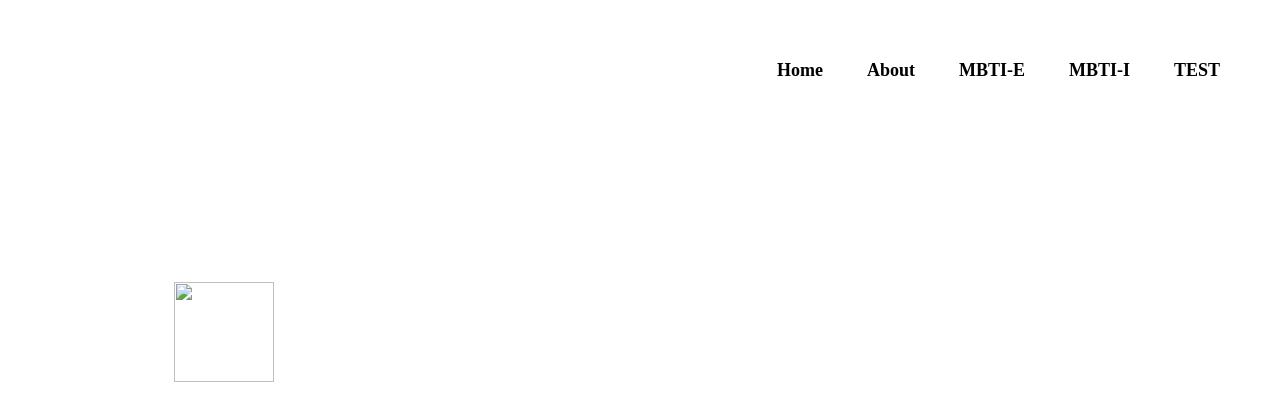
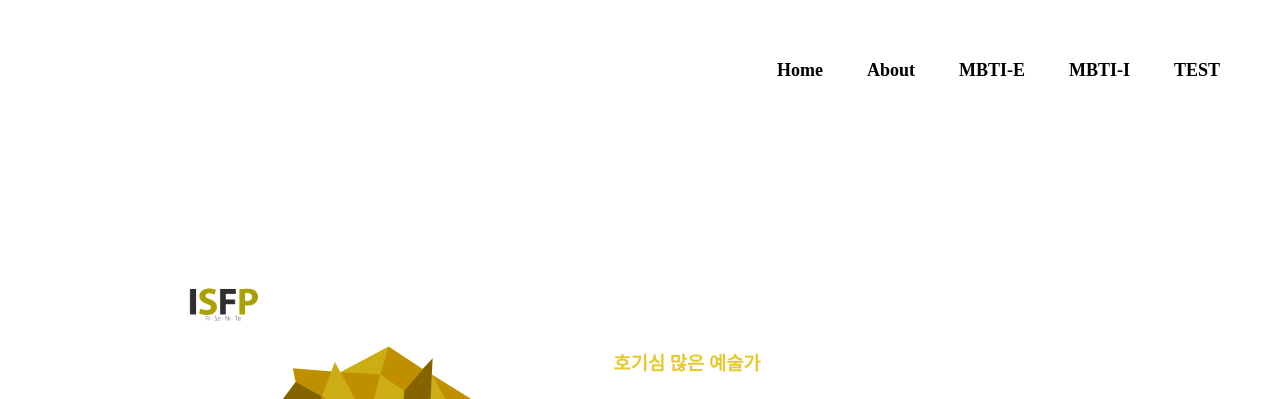
Before and after one commit to uuuxyu/yuux.github.io, a plain HTML site: page index15.html in a window 1280 px wide. Shown: the top 399 px of the page. Drawn offline with Linux system fonts and the light colour scheme.

Commit message:
Add files via upload

```diff
--- a/index15.html
+++ b/index15.html
@@ -118,7 +118,7 @@
       <div class="content">
         <table>
           <tr>
-            <td colspan='2'><img src="img/isfpitle.png" width='100px;'></td>
+            <td colspan='2'><img src="img/isfptitle.png" width='100px;'></td>
           </tr>
           <tr>
             <td rowspan='7'><img src="img/isfpfull.png"></td>
```
